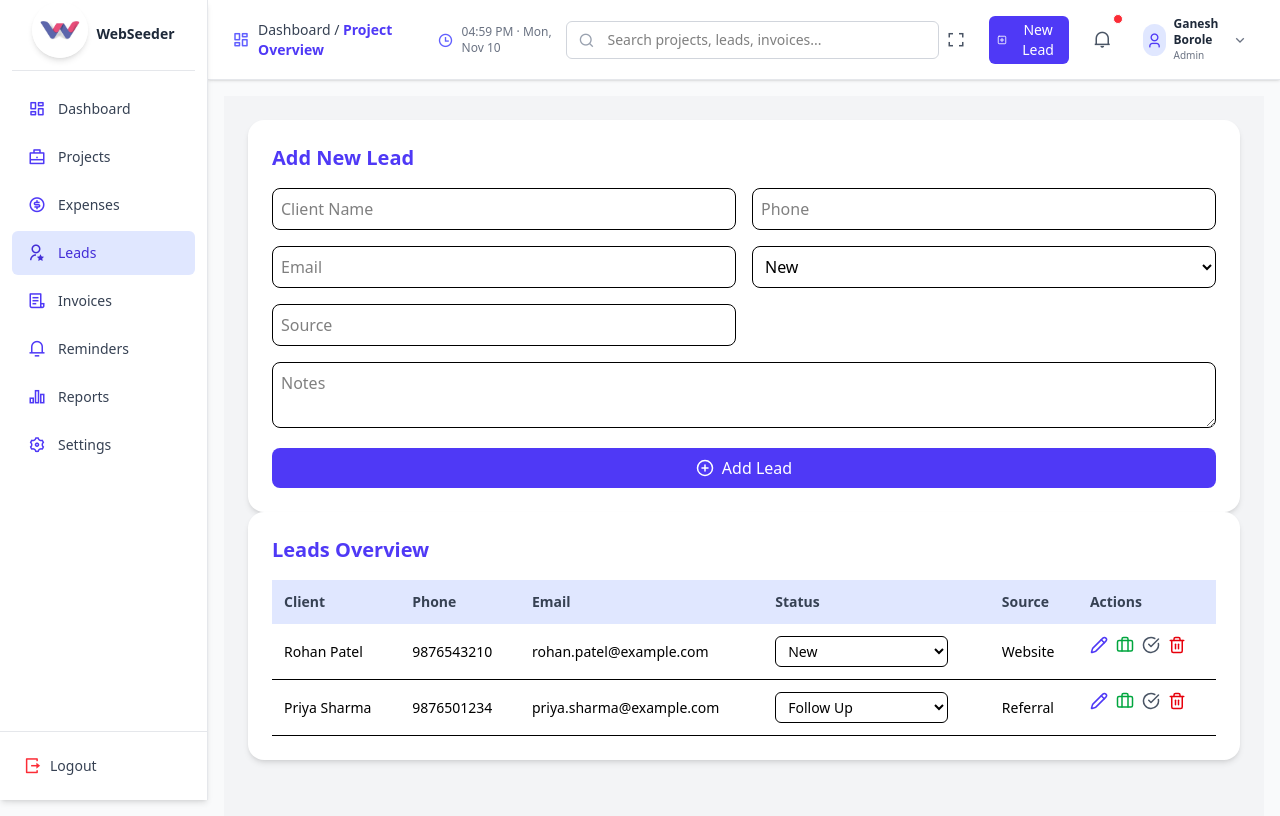
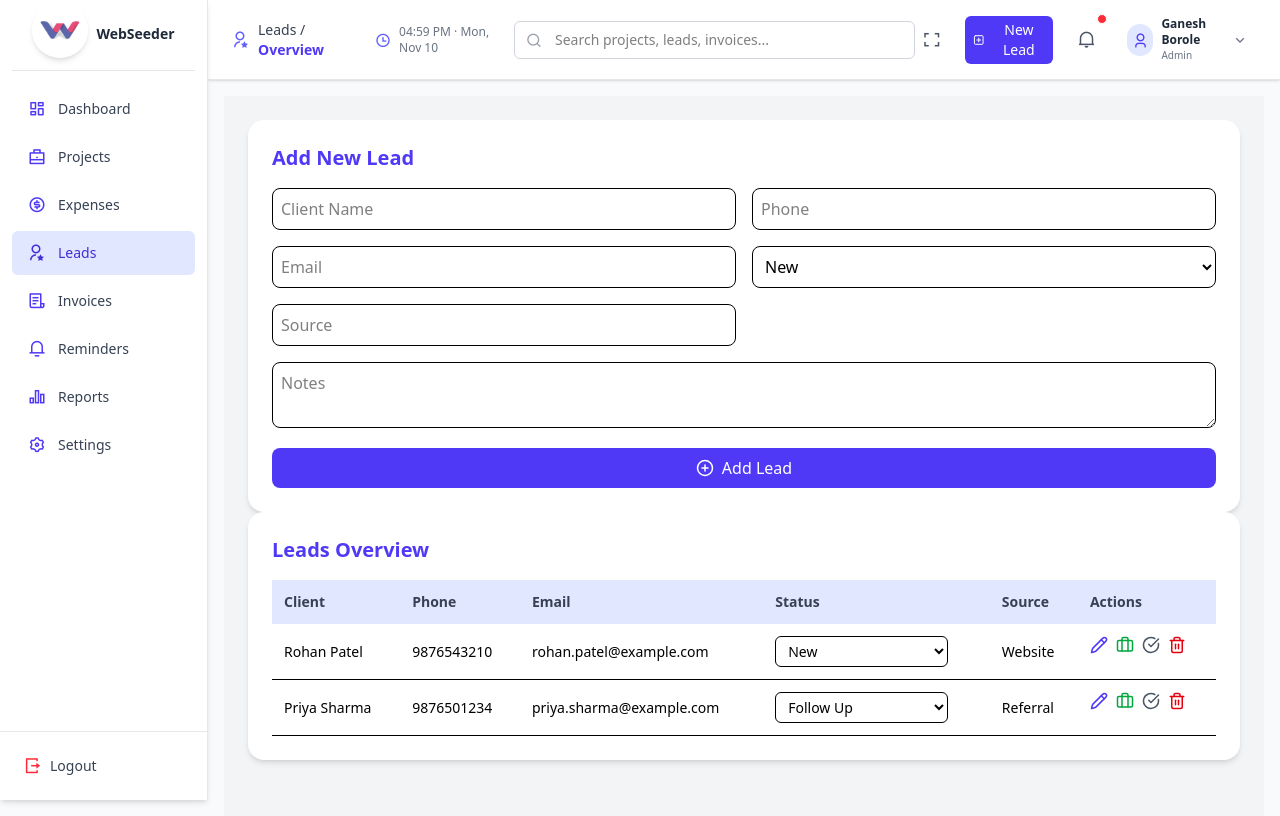
Before and after one commit to ganeshWebseeder/CRM-App, a React (Vite) app: page /leads in a window 1280 px wide. Built offline with nearby package versions, Linux system fonts and the light colour scheme.

Commit message:
made changes in dashboard section

```diff
--- a/src/Pages/Dashboard.jsx
+++ b/src/Pages/Dashboard.jsx
@@ -139,7 +139,7 @@ export default function Dashboard() {
       >
 
         <p className="text-gray-500 text-sm mt-2">
-          Track progress, revenue, and leads at a glance 🌤️
+          Track progress, revenue, and leads at a glance.
         </p>
       </motion.div>
 
@@ -183,7 +183,7 @@ export default function Dashboard() {
         {/* Revenue Chart */}
         <div className="bg-white rounded-2xl p-4 sm:p-6 shadow-sm border border-gray-100">
           <h2 className="text-base sm:text-lg font-semibold text-gray-700 mb-4">
-            📊 Revenue Overview (Last 6 Months)
+            Revenue Overview (Last 6 Months)
           </h2>
           <ResponsiveContainer width="100%" height={250}>
             <BarChart data={revenueData}>
@@ -205,7 +205,7 @@ export default function Dashboard() {
         {/* Leads Chart */}
         <div className="bg-white rounded-2xl p-4 sm:p-6 shadow-sm border border-gray-100">
           <h2 className="text-base sm:text-lg font-semibold text-gray-700 mb-4">
-            🎯 Leads Distribution
+           Leads Distribution
           </h2>
           <ResponsiveContainer width="100%" height={250}>
             <PieChart>
@@ -242,7 +242,7 @@ export default function Dashboard() {
         className="sticky bottom-6 z-50 bg-white/90 backdrop-blur-md p-4 rounded-2xl shadow-lg border border-gray-200"
       >
         <h2 className="text-lg md:text-xl font-semibold text-gray-700 mb-4 flex items-center gap-2">
-          Quick Actions ⚡
+          Quick Actions
         </h2>
         <div className="grid grid-cols-2 sm:grid-cols-3 md:grid-cols-4 gap-3 sm:gap-4">
           {quickActions.map((action, i) => (
--- a/src/components/Dash-ui/Navbar.jsx
+++ b/src/components/Dash-ui/Navbar.jsx
@@ -1,6 +1,6 @@
 import { useState, useEffect, useRef } from "react";
 import { PlusSquare } from "lucide-react";
-import { useNavigate } from "react-router-dom";
+import { useNavigate, useLocation } from "react-router-dom";
 
 export default function Navbar({ onMenuClick }) {
   const [isFullscreen, setIsFullscreen] = useState(false);
@@ -8,6 +8,7 @@ export default function Navbar({ onMenuClick }) {
   const [isDropdownOpen, setIsDropdownOpen] = useState(false);
   const dropdownRef = useRef(null);
   const navigate = useNavigate();
+  const location = useLocation();
 
   // 🕒 Live Time Update
   useEffect(() => {
@@ -57,15 +58,30 @@ export default function Navbar({ onMenuClick }) {
     navigate("/");
   };
 
+  // 🧭 Dynamic icon + label based on route
+  const pathMap = {
+    "/dashboard": { icon: "ri-dashboard-line", label: "Dashboard" },
+    "/projects": { icon: "ri-briefcase-line", label: "Projects" },
+    "/expenses": { icon: "ri-money-dollar-circle-line", label: "Expenses" },
+    "/leads": { icon: "ri-user-star-line", label: "Leads" },
+    "/invoices": { icon: "ri-file-list-3-line", label: "Invoices" },
+    "/reminders": { icon: "ri-notification-3-line", label: "Reminders" },
+    "/reports": { icon: "ri-bar-chart-2-line", label: "Reports" },
+    "/settings": { icon: "ri-settings-3-line", label: "Settings" },
+  };
+
+  const currentPath = location.pathname;
+  const { icon, label } = pathMap[currentPath] || pathMap["/dashboard"];
+
   return (
     <div
       className="sticky top-0 z-40 flex justify-between items-center
                  px-4 sm:px-6 py-3 bg-white border-b border-gray-200
-                 shadow-sm  transition-all duration-300"
+                 shadow-sm transition-all duration-300"
     >
       {/* LEFT SIDE — Breadcrumb + Time */}
       <div className="flex items-center space-x-4">
-
+        {/* ☰ Mobile Menu Button */}
         <button
           onClick={onMenuClick}
           className="md:hidden p-2 rounded-md hover:bg-gray-100 text-gray-700 focus:outline-none"
@@ -73,13 +89,13 @@ export default function Navbar({ onMenuClick }) {
           <i className="ri-menu-line text-2xl"></i>
         </button>
 
-        {/* 📊 Breadcrumb */}
+        {/* 🧭 Dynamic Breadcrumb */}
         <div className="flex items-center space-x-2 text-gray-700">
-          <i className="ri-dashboard-line text-lg text-indigo-500"></i>
+          <i className={`${icon} text-lg text-indigo-500`}></i>
           <p className="text-sm hidden sm:block">
-            Dashboard /{" "}
+            {label} /{" "}
             <span className="font-semibold text-indigo-600">
-              Project Overview
+              Overview
             </span>
           </p>
         </div>
@@ -150,9 +166,7 @@ export default function Navbar({ onMenuClick }) {
             </div>
             <div className="hidden sm:flex items-center">
               <div className="text-left">
-                <p className="text-xs font-semibold text-gray-800">
-                  Ganesh Borole
-                </p>
+                <p className="text-xs font-semibold text-gray-800">Ganesh Borole</p>
                 <p className="text-[10px] text-gray-500">Admin</p>
               </div>
               <i
@@ -171,13 +185,10 @@ export default function Navbar({ onMenuClick }) {
                   <i className="ri-user-3-line text-indigo-600 text-lg"></i>
                 </div>
                 <div>
-                  <p className="font-semibold text-gray-800 text-sm">
-                    Ganesh Borole
-                  </p>
+                  <p className="font-semibold text-gray-800 text-sm">Ganesh Borole</p>
                   <p className="text-gray-500 text-[11px]">admin@crmapp.com</p>
                   <div className="flex items-center text-[10px] text-gray-400">
-                    <i className="ri-shield-user-line mr-1 text-indigo-400"></i>
-                    Super Admin
+                    <i className="ri-shield-user-line mr-1 text-indigo-400"></i> Super Admin
                   </div>
                 </div>
               </div>
```
Also changed, not shown: src/main.jsx (+10 -14 lines).
